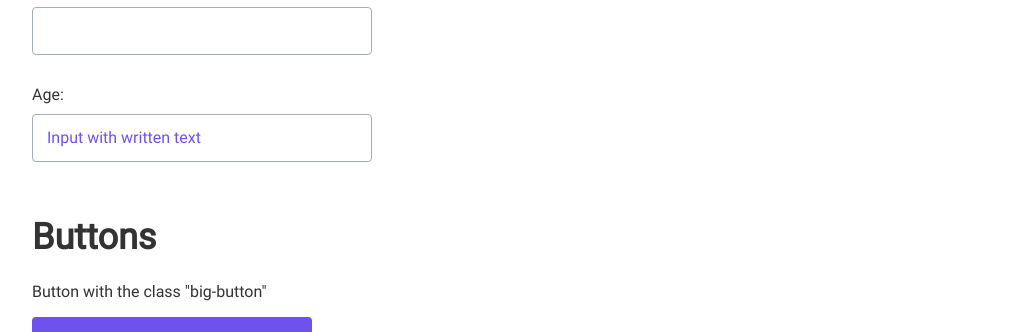
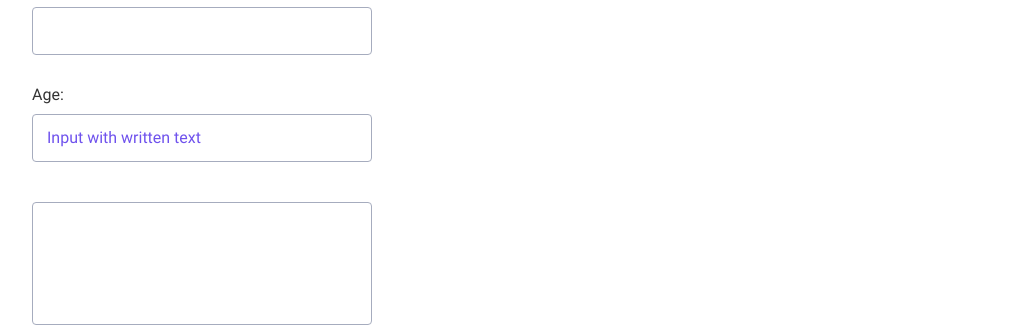
Before and after one commit to kossa21/migracode-final-project, a plain HTML site: page index.html in a window 1280 px wide. Shown: the part 619-951 px from the top of the page, without its empty margins (6-1019 px from the left). Drawn offline with Linux system fonts and the light colour scheme.

Commit message:
adding styles for textarea

```diff
--- a/css/styleguide.css
+++ b/css/styleguide.css
@@ -63,7 +63,7 @@ label {
     margin-bottom: 10px;
 }
 
-input {
+input, textarea {
     width: 340px;
     height: 48px;
 
@@ -78,8 +78,13 @@ input {
     font-size: var(--base-text);
 }
 
-input:focus {
+input:focus, textarea:focus {
     outline: none;
+}
+
+textarea {
+    height: 123px;
+    resize: none;
 }
 
 button {
--- a/index.html
+++ b/index.html
@@ -42,6 +42,9 @@
 
         <label for="age">Age: </label>
         <input type="text" name="age" value="Input with written text">
+
+        <label for="textarea"></label>
+        <textarea name="textarea" id=""></textarea>
     </div>
 
     <h1>Buttons</h1>
```
